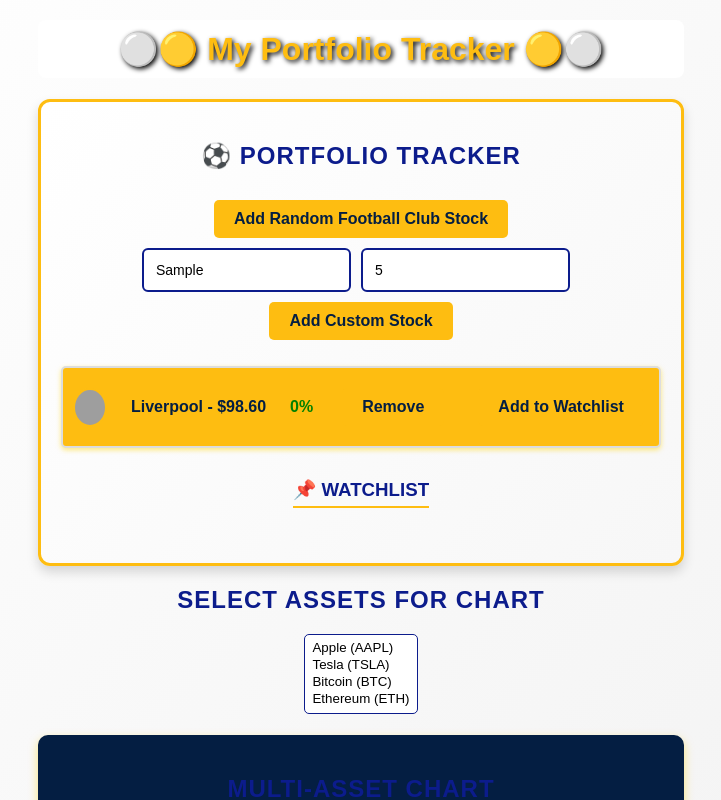
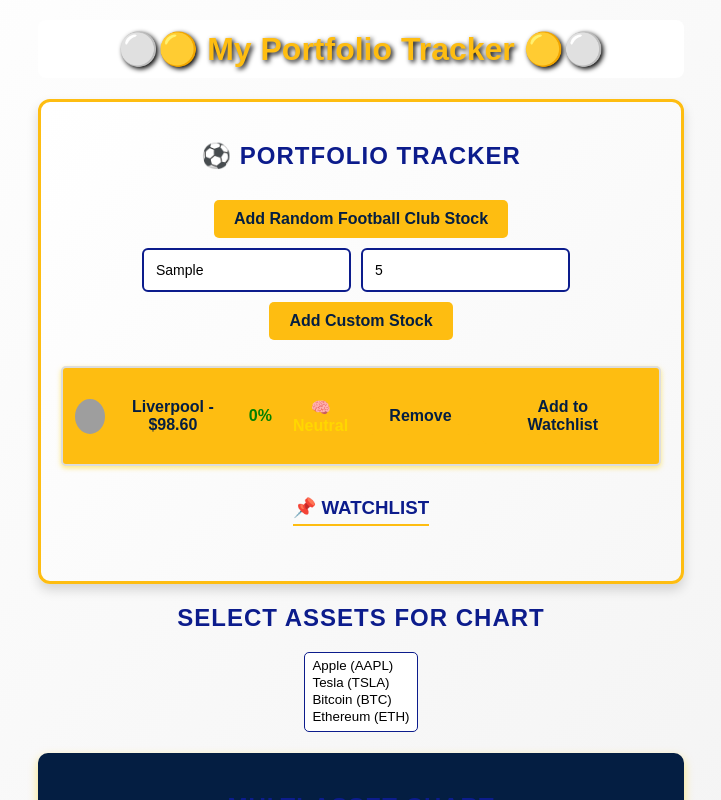
Before and after one commit to raotushar112233/portfolio-tracker, a React (Create React App) app: page / in a window 1280 px wide. Both pictures are taken after typing "Sample", "5" into the empty fields and a click on the button "Add Random Football Club Stock". Shown: the top 800 px of the page, without its empty margins (279-1000 px from the left). Built offline with nearby package versions, Linux system fonts and the light colour scheme; grey boxes are pictures that could not be loaded.

Commit message:
added sentiment analysis to portfolio tracker

```diff
--- a/src/PortfolioTracker.js
+++ b/src/PortfolioTracker.js
@@ -15,9 +15,17 @@ function PortfolioTracker() {
     { name: "Arsenal", symbol: "ARS", price: 112.4, logo: "https://logo.clearbit.com/arsenal.com" }
   ];
 
+  const generateSentiment = () => {
+    const sentiments = ["Positive", "Neutral", "Negative"];
+    return sentiments[Math.floor(Math.random() * sentiments.length)];
+  };
+
   const addRandomStock = () => {
     const randomClub = footballClubs[Math.floor(Math.random() * footballClubs.length)];
-    setPortfolio((prev) => [...prev, { ...randomClub, percentageChange: 0 }]);
+    setPortfolio((prev) => [
+      ...prev,
+      { ...randomClub, percentageChange: 0, sentiment: generateSentiment() }
+    ]);
     setPreviousPrices((prev) => ({ ...prev, [randomClub.name]: randomClub.price }));
   };
 
@@ -28,7 +36,8 @@ function PortfolioTracker() {
         name: customStock.name,
         price: parseFloat(customStock.price),
         logo: getInitialLogo(customStock.name),
-        percentageChange: 0
+        percentageChange: 0,
+        sentiment: generateSentiment()
       };
       setPortfolio((prev) => [...prev, newStock]);
       setPreviousPrices((prev) => ({ ...prev, [customStock.name]: parseFloat(customStock.price) }));
@@ -51,7 +60,12 @@ function PortfolioTracker() {
         const newPrice = stock.price + stock.price * change;
         const oldPrice = previousPrices[stock.name] || stock.price;
         const percentageChange = ((newPrice - oldPrice) / oldPrice) * 100;
-        return { ...stock, price: newPrice, percentageChange: percentageChange.toFixed(2) };
+        return {
+          ...stock,
+          price: newPrice,
+          percentageChange: percentageChange.toFixed(2),
+          sentiment: generateSentiment()
+        };
       });
     });
   }, [previousPrices]);
@@ -69,6 +83,12 @@ function PortfolioTracker() {
 
   const removeFromWatchlist = (index) => {
     setWatchlist((prev) => prev.filter((_, i) => i !== index));
+  };
+
+  const getSentimentColor = (sentiment) => {
+    if (sentiment === "Positive") return "limegreen";
+    if (sentiment === "Neutral") return "gold";
+    return "crimson";
   };
 
   return (
@@ -98,10 +118,13 @@ function PortfolioTracker() {
           <li key={index}>
             <img src={stock.logo} alt={stock.name} style={{ width: "30px" }} />
             <span>{stock.name} - ${stock.price.toFixed(2)}</span>
-            <span style={{ color: stock.percentageChange >= 0 ? "green" : "red" }}>
+            <span style={{ color: stock.percentageChange >= 0 ? "green" : "red", marginLeft: "10px" }}>
               {stock.percentageChange}%
             </span>
-            <button onClick={() => removeStock(index)}>Remove</button>
+            <span style={{ color: getSentimentColor(stock.sentiment), marginLeft: "10px" }}>
+              🧠 {stock.sentiment}
+            </span>
+            <button onClick={() => removeStock(index)} style={{ marginLeft: "10px" }}>Remove</button>
             <button onClick={() => addToWatchlist(stock)}>Add to Watchlist</button>
           </li>
         ))}
```
Also changed, not shown: src/sentimentData.js (added, +16 -0 lines).
